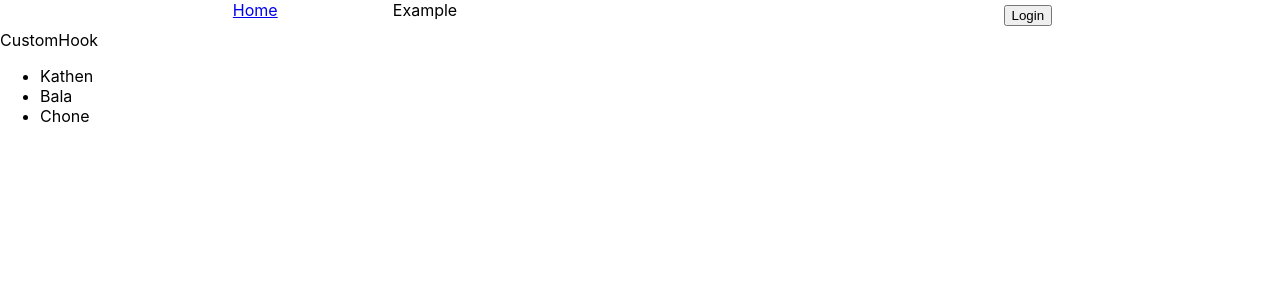
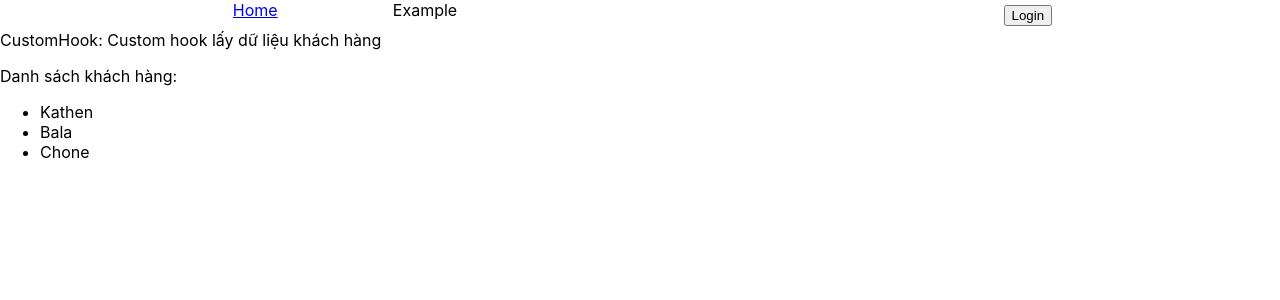
Before and after one commit to kane-nguyen-goldenowl/hook-example, a React (Create React App) app: page /custom-hook in a window 1280 px wide. Shown: the top 300 px of the page. Built offline with nearby package versions, Linux system fonts and the light colour scheme.

Commit message:
update view custom hook  example

```diff
--- a/src/screens/CustomHook/index.js
+++ b/src/screens/CustomHook/index.js
@@ -18,10 +18,11 @@ function CustomHook() {
             <Nav />
             <div>
                 <div>
-                    CustomHook
+                    CustomHook: Custom hook lấy dữ liệu khách hàng
                 </div>
             </div>
             <div>
+                <p>Danh sách khách hàng:</p>
                 {isLoading
                     ? "Loading..."
                     : <ul>{renderClientList()}</ul>}
```
